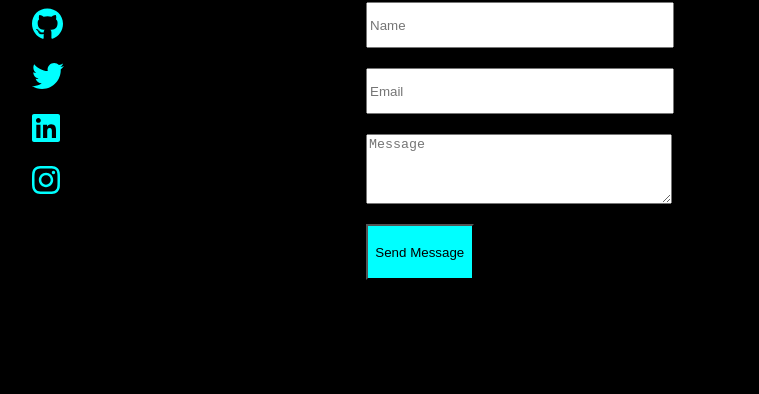
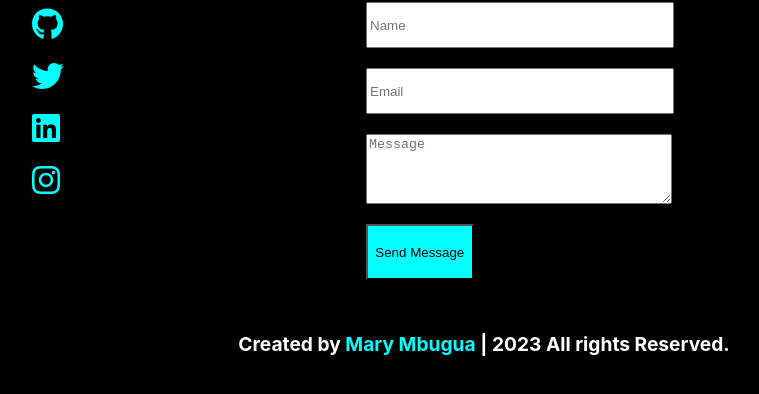
Before and after one commit to mbuguamary/Portfolio, a React (Create React App) app: page / in a window 1280 px wide. Shown: the part 2804-3198 px from the top of the page, without its empty margins (156-915 px from the left). Built offline with nearby package versions, Linux system fonts and the light colour scheme.

Commit message:
contact section

```diff
--- a/src/App.js
+++ b/src/App.js
@@ -6,6 +6,7 @@ import About from './Components/About';
 import Skills from './Components/Skills';
 import Projects from './Components/Projects';
 import Contact from './Components/Contact';
+import Footer from './Components/Footer';
 
 function App() {
   return (
@@ -17,6 +18,7 @@ function App() {
       <Skills />
       <Projects />
       <Contact />
+      <Footer />
 
     </div>
   );
--- a/src/Components/Contact.css
+++ b/src/Components/Contact.css
@@ -34,3 +34,16 @@ margin-top: 100px;
 .message label{
     margin: 10px;
 }
+.footer h5{
+    color: white;
+    align-items: center;
+    font-size: larger;
+}
+.footer{
+    display: flex;
+    justify-content: center;
+    flex-wrap: wrap;
+}
+.footer span{
+    color: aqua;
+}
--- /dev/null
+++ b/src/Components/Footer.js
@@ -0,0 +1,13 @@
+import React from 'react'
+
+const Footer = () => {
+  return (
+    <div className='footer'>
+        <div>
+    <h5>Created by <span>Mary Mbugua</span> | 2023 All rights Reserved.</h5>
+    </div>
+    </div>
+  )
+}
+
+export default Footer
```
